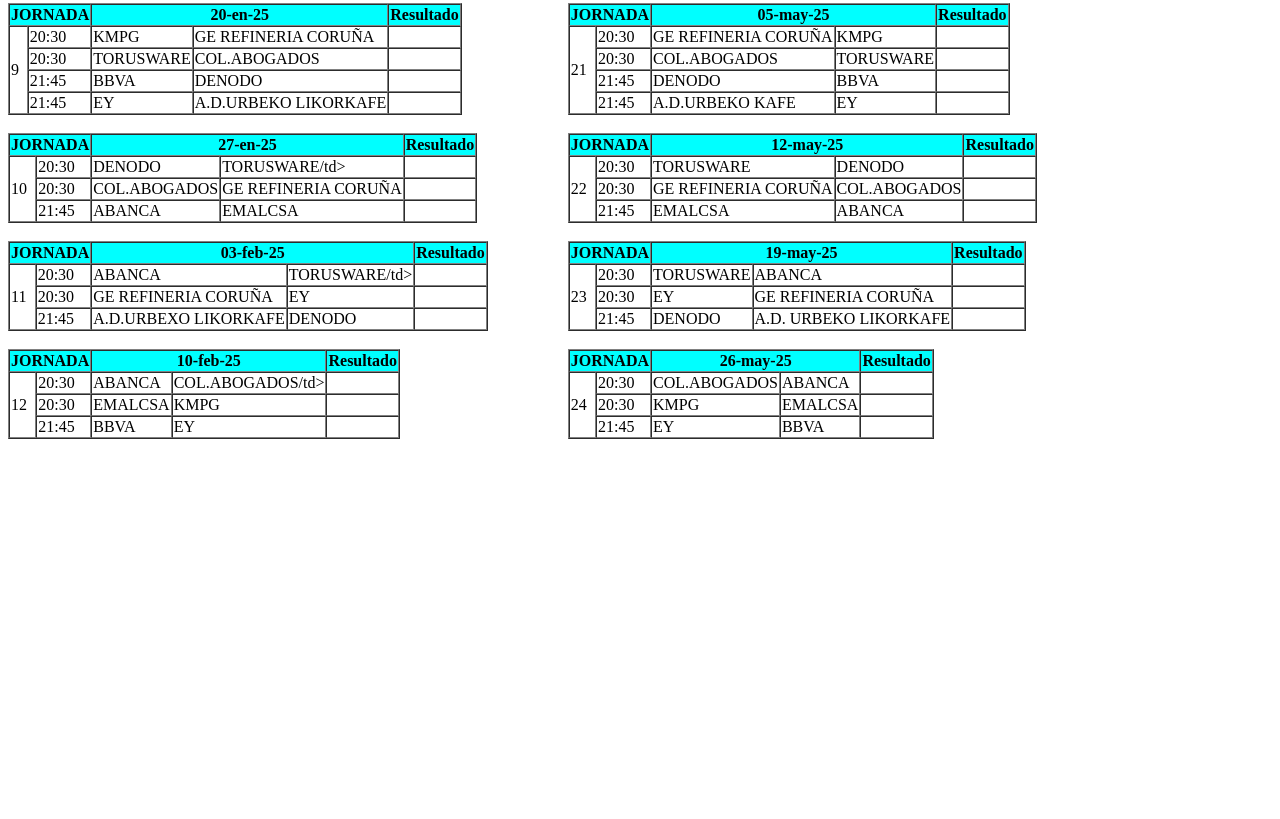
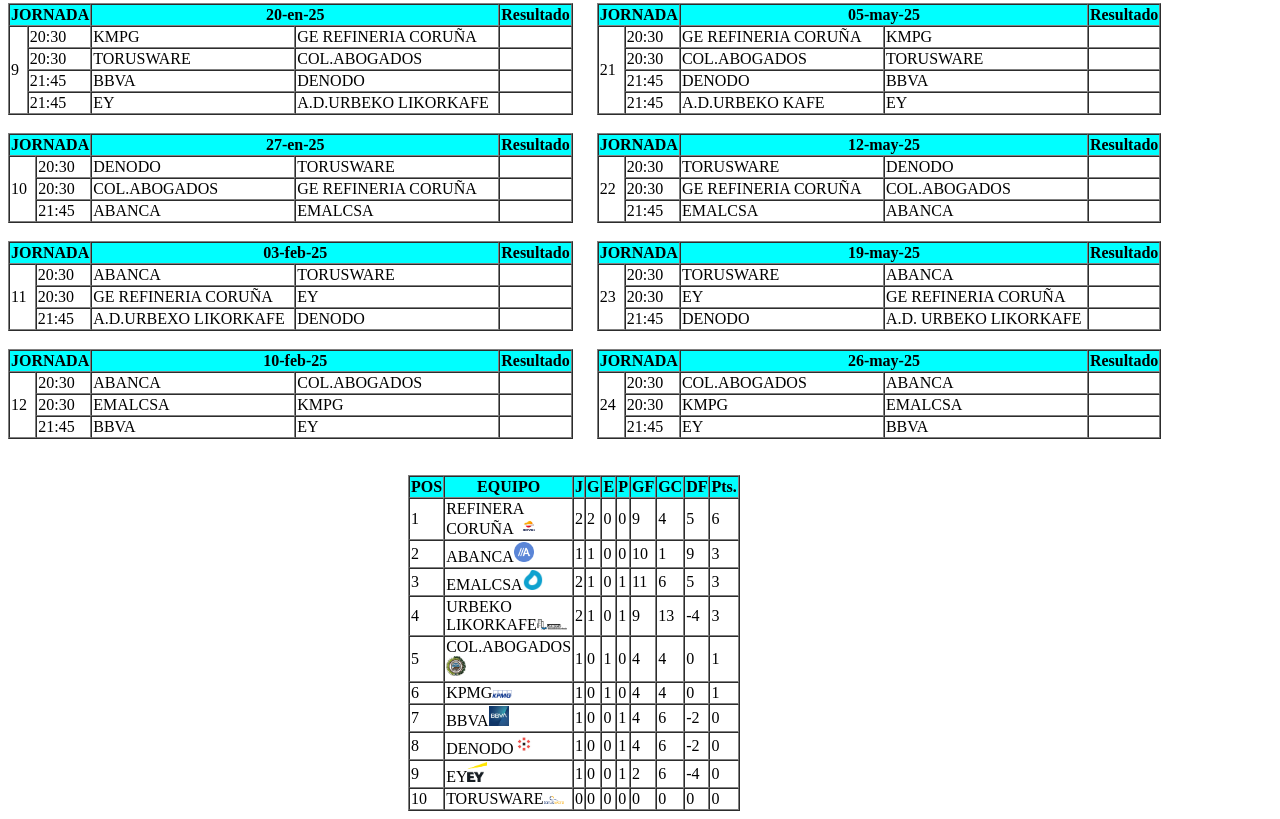
Before and after one commit to adrianbaldonedo/f7_empresas, a plain HTML site: page f7.html in a window 1280 px wide. Shown: the part 1067-1886 px from the top of the page. Before the commit the page ends 1532 px from the top, so only its background shows below. Drawn offline with Linux system fonts and the light colour scheme.

Commit message:
"terminado"

```diff
--- a/f7.html
+++ b/f7.html
@@ -3,6 +3,7 @@
 
 <head>
     <title>CALENDARIO FUTBOL 7 EMPRESAS</title>
+
     <style>
         .tabla {
             display: inline-block;
@@ -14,11 +15,14 @@
         }
         th{background-color: aqua;
             width: auto;}
-        td:nth-child(4){width:auto}
+        td:nth-child(3){width: 200px;}
+        .clasificacion{
+            margin-left: 400px;
+            width:50px;
+
+        }
     </style>
-
 </head>
-
 <body>
     <div class="tabla">
 
@@ -332,7 +336,7 @@
                 <td rowspan="4">10</td>
                 <td>20:30</td>
                 <td>DENODO</td>
-                <td>TORUSWARE/td>
+                <td>TORUSWARE</td>
                 <td></td>
             </tr>
             <tr>
@@ -359,7 +363,7 @@
                 <td rowspan="4">11</td>
                 <td>20:30</td>
                 <td>ABANCA</td>
-                <td>TORUSWARE/td>
+                <td>TORUSWARE</td>
                 <td></td>
             </tr>
             <tr>
@@ -386,7 +390,7 @@
                 <td rowspan="4">12</td>
                 <td>20:30</td>
                 <td>ABANCA</td>
-                <td>COL.ABOGADOS/td>
+                <td>COL.ABOGADOS</td>
                 <td></td>
             </tr>
             <tr>
@@ -787,6 +791,142 @@
             </tr>
         </table>
         <br>
+        <br>
+    </div>
+    <div class="clasificacion">
+        <table border="1" cellspacing="0">
+        <tr>
+            <th>POS</th>
+            <th>EQUIPO</th>
+            <th>J</th>
+            <th>G</th>
+            <th>E</th>
+            <th>P</th>
+            <th>GF</th>
+            <th>GC</th>
+            <th>DF</th>
+            <th>Pts.</th>
+        </tr>
+        <tr>
+            <td>1</td>
+            <td>REFINERA CORUÑA<img src="repsol.jpg" width="30px"></td>
+            <td>2</td>
+            <td>2</td>
+            <td>0</td>
+            <td>0</td>
+            <td>9</td>
+            <td>4</td>
+            <td>5</td>
+            <td>6</td>
+        </tr>
+        <tr>
+            <td>2</td>
+            <td>ABANCA<img src="abanca.png" width="20px"></td>
+            <td>1</td>
+            <td>1</td>
+            <td>0</td>
+            <td>0</td>
+            <td>10</td>
+            <td>1</td>
+            <td>9</td>
+            <td>3</td>
+        </tr>
+        <tr>
+            <td>3</td>
+            <td>EMALCSA<img src="emalcsa.jpg" width="20px"></td>
+            <td>2</td>
+            <td>1</td>
+            <td>0</td>
+            <td>1</td>
+            <td>11</td>
+            <td>6</td>
+            <td>5</td>
+            <td>3</td>
+        </tr>
+        <tr>
+            <td>4</td>
+            <td>URBEKO LIKORKAFE<img src="urbeko.png" width="30px"></td>
+            <td>2</td>
+            <td>1</td>
+            <td>0</td>
+            <td>1</td>
+            <td>9</td>
+            <td>13</td>
+            <td>-4</td>
+            <td>3</td>
+        </tr>
+        <tr>
+            <td>5</td>
+            <td>COL.ABOGADOS<img src="abogados.jpg"width="20px"></td>
+            <td>1</td>
+            <td>0</td>
+            <td>1</td>
+            <td>0</td>
+            <td>4</td>
+            <td>4</td>
+            <td>0</td>
+            <td>1</td>
+        </tr>
+        <tr>
+            <td>6</td>
+            <td>KPMG<img src="KPMG.png" width="20px"></td>
+            <td>1</td>
+            <td>0</td>
+            <td>1</td>
+            <td>0</td>
+            <td>4</td>
+            <td>4</td>
+            <td>0</td>
+            <td>1</td>
+        </tr>
+        <tr>
+            <td>7</td>
+            <td>BBVA<img src="bbva.jpg" width="20px"></td>
+            <td>1</td>
+            <td>0</td>
+            <td>0</td>
+            <td>1</td>
+            <td>4</td>
+            <td>6</td>
+            <td>-2</td>
+            <td>0</td>
+        </tr>
+        <tr>
+            <td>8</td>
+            <td>DENODO<img src="denodo.jpg"width="20px"></td>
+            <td>1</td>
+            <td>0</td>
+            <td>0</td>
+            <td>1</td>
+            <td>4</td>
+            <td>6</td>
+            <td>-2</td>
+            <td>0</td>
+        </tr>
+        <tr>
+            <td>9</td>
+            <td>EY<img src="ey.png"width="20px"></td>
+            <td>1</td>
+            <td>0</td>
+            <td>0</td>
+            <td>1</td>
+            <td>2</td>
+            <td>6</td>
+            <td>-4</td>
+            <td>0</td>
+        </tr>
+        <tr>
+            <td>10</td>
+            <td>TORUSWARE<img src="torus_web.png" width="20px"></td>
+            <td>0</td>
+            <td>0</td>
+            <td>0</td>
+            <td>0</td>
+            <td>0</td>
+            <td>0</td>
+            <td>0</td>
+            <td>0</td>
+        </tr>
     </div>
 </body>
 
```
Also changed, not shown: clasificacion.html (deleted, +0 -145 lines), f7.css (deleted).
